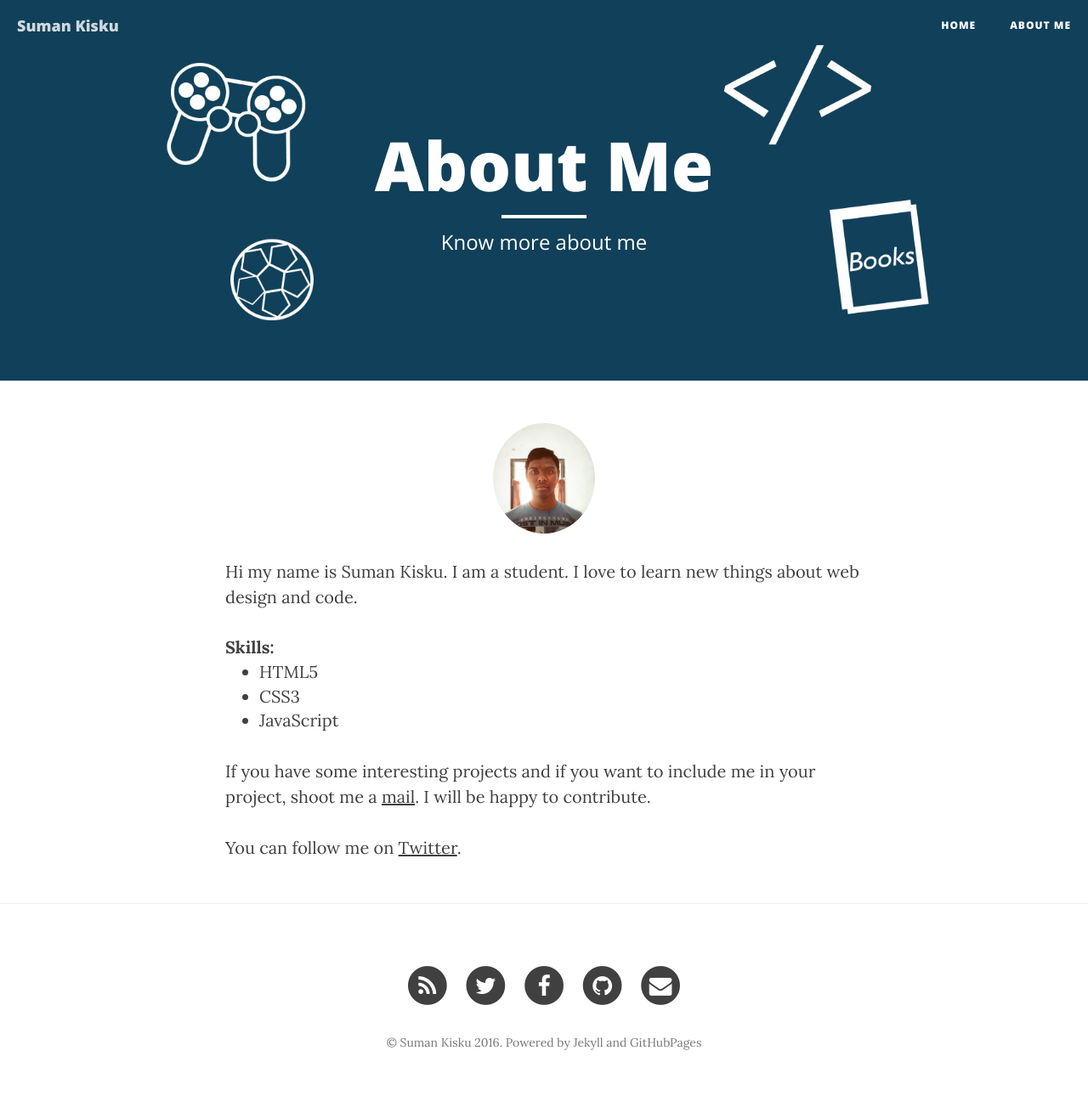
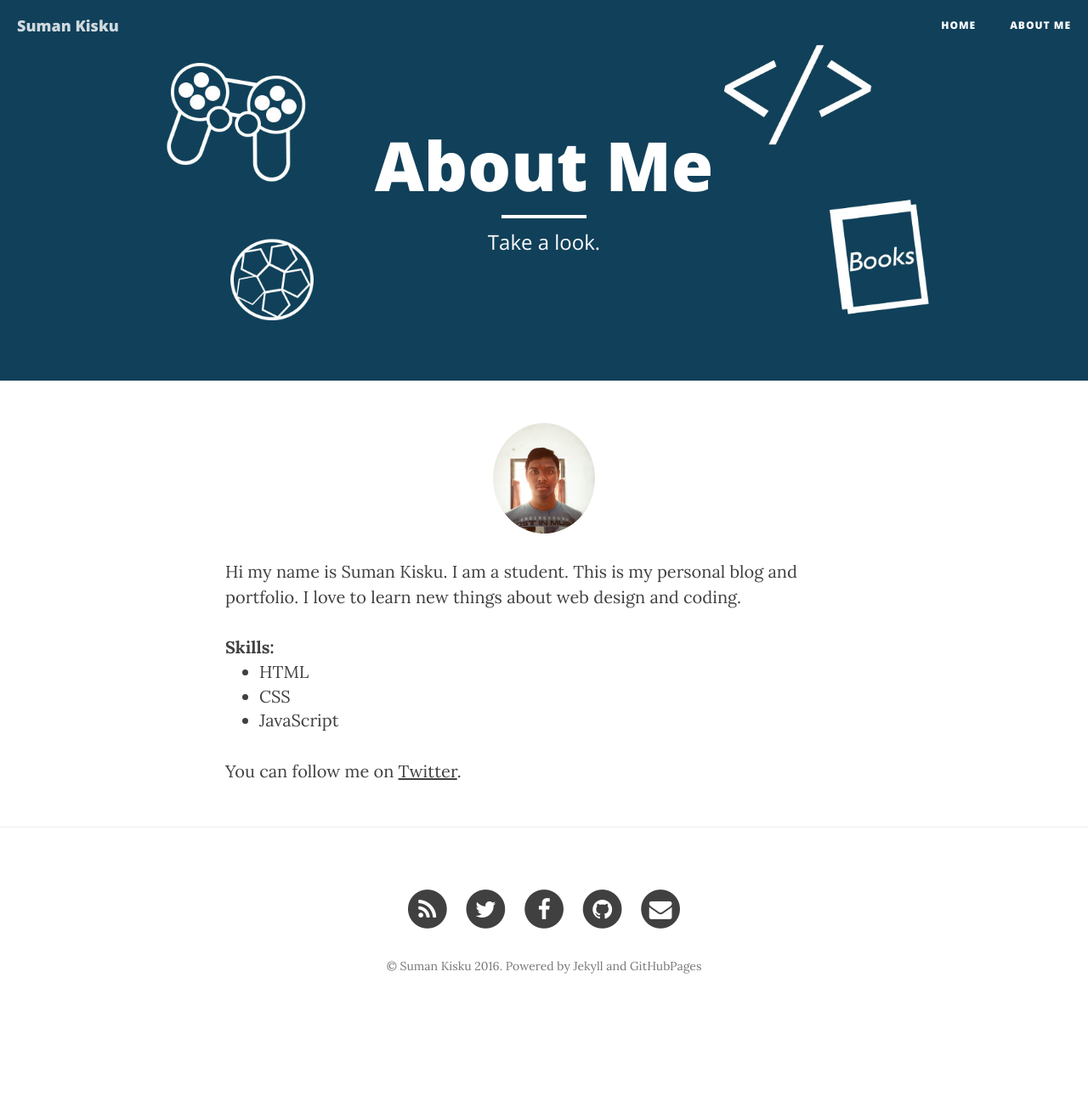
Before and after one commit to SumanKisku/sumankisku.github.io, a Jekyll site: the page built from about.html, in a window 1280 px wide. Shown: the whole page at 85% size. Built offline with Jekyll 4.4.1, drawn with Linux system fonts in a browser that asks for light colours; nearby versions of some CDN libraries; after the commit the page ends 1213 px from its top, so only the background shows below that.

Commit message:
Update about.html

```diff
--- a/about.html
+++ b/about.html
@@ -1,26 +1,23 @@
 ---
 layout: page
 title: "About Me"
-description: "Know more about me"
+description: "Take a look."
 header-img: "img/about-bg.jpg"
 ---
 
 <img src="{{ site.baseurl }}/img/sumankisku.jpg" alt="Suman Kisku" width="120" class="img-circle center-block">
 
 <p>
-    Hi my name is Suman Kisku. I am a student. I love to learn new things about web design and code.
+    Hi my name is Suman Kisku. I am a student. This is my personal blog and portfolio. I love to learn new things about web design and coding.
 </p>
 
 <b>Skills:</b>
     <ul>
-        <li>HTML5</li>
-        <li>CSS3</li>
+        <li>HTML</li>
+        <li>CSS</li>
         <li>JavaScript</li>
     </ul>
 
 <p>
-	If you have some interesting projects and if you want to include me in your project, shoot me a <a href="mailto:sumankisku1@gmail.com">mail</a>. I will be happy to contribute.
-</p>
-<p>
 	You can follow me on <a href="https://twitter.com/suman_kisku">Twitter</a>.
 </p>
```
